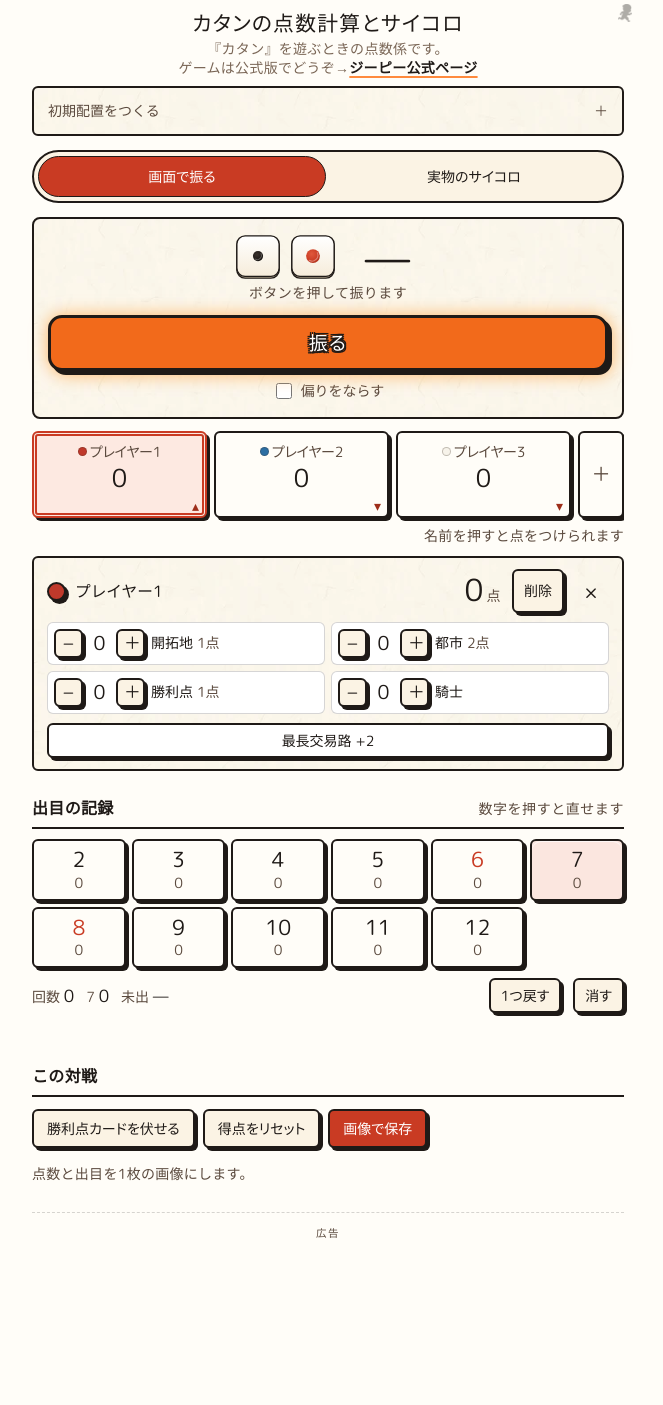
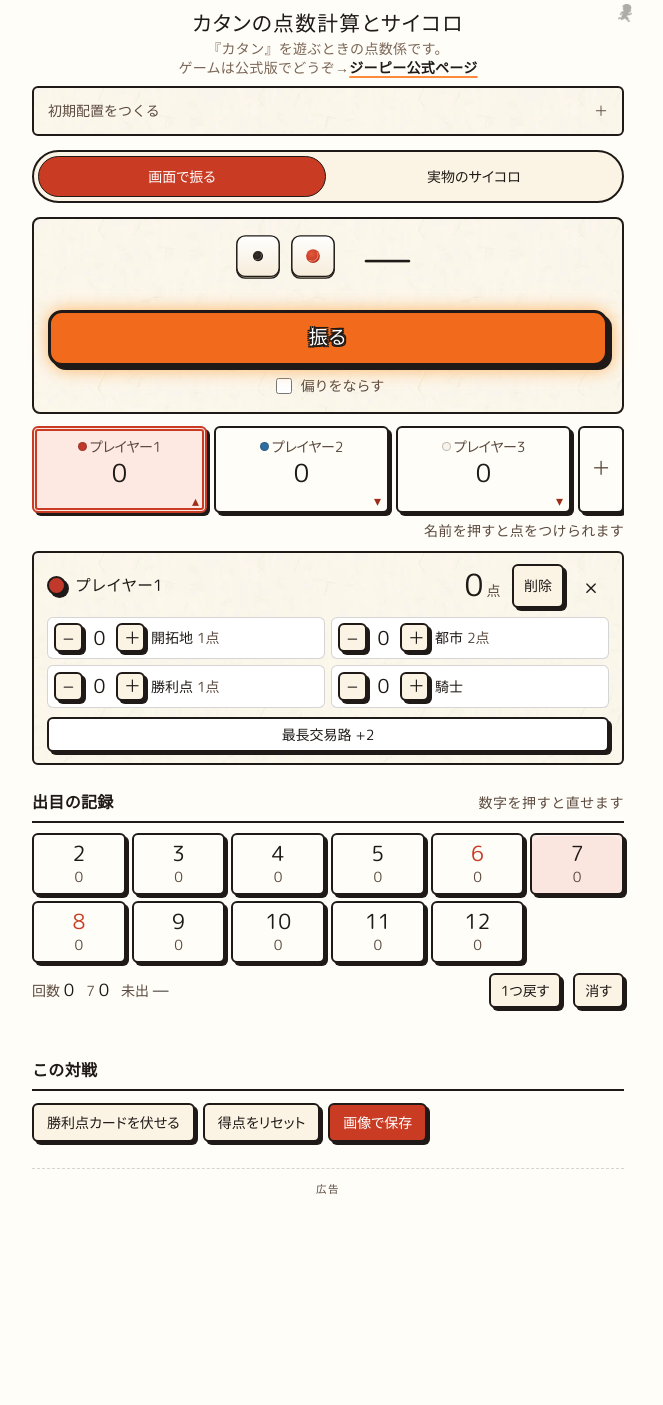
Before and after one commit to kkp-15/ninja-catan, a plain HTML site: page index.html in a window 1280 px wide. Shown: the top 1405 px of the page, without its empty margins (312-975 px from the left). Drawn offline with Linux system fonts and the light colour scheme; a web font is replaced by a local one.

Commit message:
説明の重なりを削る：振る前の「ボタンを押して振ります」と保存ボタン下の説明を空に（結果・保存の知らせは従来どおり）
Co-Authored-By: Claude Opus 5.5 <noreply@anthropic.com>

```diff
--- a/index.html
+++ b/index.html
@@ -525,7 +525,7 @@ summary:active{background:var(--k-kinari)}
     </div>
     <div class="result" id="result">—</div>
   </div>
-  <div class="result-note" id="resultNote">ボタンを押して振ります</div>
+  <div class="result-note" id="resultNote"></div>
   <button class="k-btn k-btn-main d4-wide" id="roll">振る</button>
   <label class="even"><input type="checkbox" id="evenMode">偏りをならす</label>
 </div>
@@ -552,7 +552,7 @@ summary:active{background:var(--k-kinari)}
   <button class="quiet" id="resetScore">得点をリセット</button>
   <button class="quiet accent" id="saveImg">画像で保存</button>
 </div>
-<p class="note" id="saveNote">点数と出目を1枚の画像にします。</p>
+<p class="note" id="saveNote"></p>
 
 <div class="ad-slot">
   <div class="ad-label">広告</div>
```
